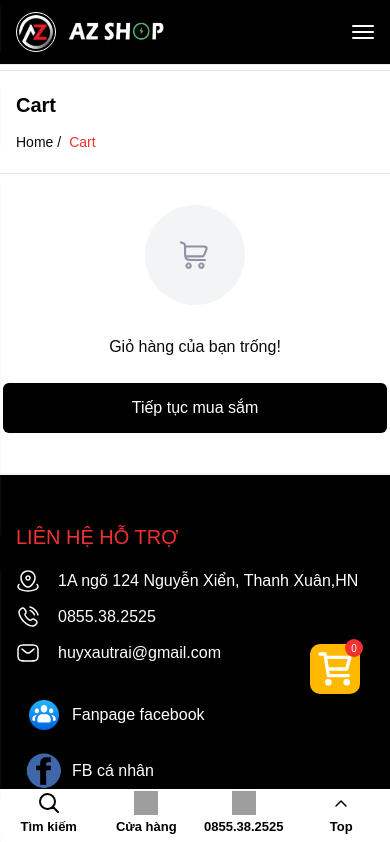
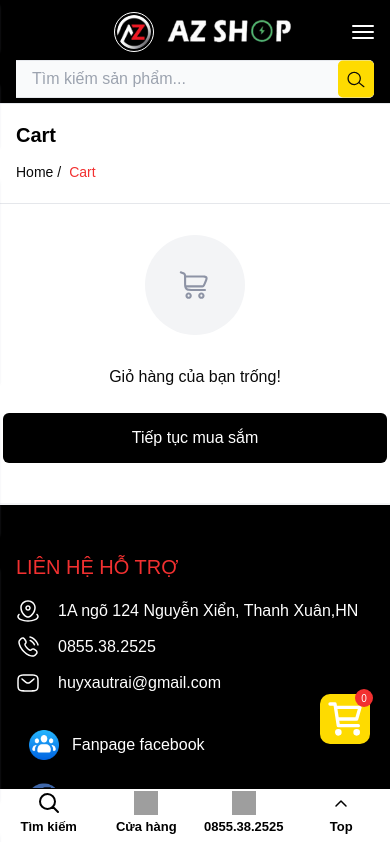
Before and after one commit to dqhuy209/AzShopClient, a Next.js app: page /cart in a window 390 px wide. Shown: the top 842 px of the page. Built offline with nearby package versions, Linux system fonts and the light colour scheme; grey boxes are pictures that could not be loaded.

Commit message:
fix: fix header

```diff
--- a/src/components/Common/Breadcrumb.jsx
+++ b/src/components/Common/Breadcrumb.jsx
@@ -3,7 +3,7 @@ import React from 'react'
 
 const Breadcrumb = ({ title, pages }) => {
   return (
-    <div className="overflow-hidden shadow-breadcrumb  pt-[70px] sm:pt-[155px] md:pt-[50px] lg:pt-[95px] xl:pt-[165px]">
+    <div className="overflow-hidden shadow-breadcrumb  pt-[100px]  md:pt-[50px] lg:pt-[95px] xl:pt-[165px]">
       <div className="border-t border-gray-3">
         <div className="max-w-[1170px] w-full mx-auto px-4 sm:px-8 xl:px-0 xl:mt-[20px] py-5 xl:py-7">
           <div className="flex flex-col lg:flex-row sm:items-center justify-between gap-3">
--- a/src/components/Header/index.jsx
+++ b/src/components/Header/index.jsx
@@ -59,7 +59,7 @@ const Header = () => {
     >
       <button
         onClick={handleOpenCartModal}
-        className="lg:hidden items-end lg:gap-2.5 fixed w-[50px] h-[50px] bottom-[150px] right-[30px] bg-[#ffb900] p-[5px] rounded-[10px]"
+        className="lg:hidden items-end lg:gap-2.5 fixed w-[50px] h-[50px] bottom-[100px] right-[20px] bg-[#fedb00] p-[5px] rounded-[10px]"
       >
         <div className="relative inline-block w-[40px] h-[40px]">
           <Image src={'/images/icons/icon-cart.svg'} alt={'icon-cart'} fill />
@@ -72,8 +72,9 @@ const Header = () => {
       <div className="absolute z-[10] bg-black w-full h-full top-0 left-0"></div>
       <div className="max-w-[1170px] mx-auto px-4 sm:px-7.5 xl:px-0 relative z-[20]">
         <div
-          className={`flex flex-row gap-5 items-center xl:justify-between ease-out duration-200 ${stickyMenu ? 'py-3 lg:py-4' : 'py-3 xl:py-6'}`}
+          className={`flex flex-row gap-5 items-center justify-between lg:justify-between ease-out duration-200 ${stickyMenu ? 'pt-3 pb-2 lg:py-4' : 'pt-3 pb-2 xl:py-6'}`}
         >
+          <div className="w-[60px] h-[1px] lg:hidden"></div>
           <Link
             className="flex-shrink-0 flex gap-x-[10px] items-center"
             href="/"
@@ -87,12 +88,12 @@ const Header = () => {
                   className="object-contain border border-white rounded-full p-[2px] lg:p-[16px]"
                 />
               </div>
-              <div className="w-[100px] h-[40px] relative">
+              <div className="w-[130px] h-[40px] relative  lg:hidden">
                 <Image
                   src="/images/logo/text-logo.png"
                   alt="Logo"
                   fill
-                  className="w-full object-contain lg:hidden"
+                  className="w-full object-contain"
                 />
               </div>
               {/* <p className="font-medium text-white text-custom-lg lg:hidden lg:text-custom-lg whitespace-nowrap">
@@ -107,9 +108,9 @@ const Header = () => {
               className={'hidden lg:block'}
             />
           </Link>
-          <div className="w-full">
+          <div className="w-full hidden lg:block">
             <form>
-              <div className="relative hidden w-full lg:block">
+              <div className="relative  w-full ">
                 <input
                   onChange={(e) => setSearchQuery(e.target.value)}
                   value={searchQuery}
@@ -151,8 +152,7 @@ const Header = () => {
             </form>
           </div>
           {/* <!-- header top right --> */}
-          <div className="flex w-full lg:w-auto items-center lg:gap-7.5">
-            {/*hidden xl:flex*/}
+          <div className="flex w-fit lg:w-auto items-center lg:gap-7.5">
             <div className="lg:flex items-center gap-3.5">
               <svg
                 width="24"
@@ -191,73 +191,10 @@ const Header = () => {
               </div>
             </div>
 
-            {/* <!-- divider --> */}
             <span className="hidden xl:block w-px h-7.5 bg-gray-4"></span>
 
-            <div className="flex items-center justify-end w-full gap-5 lg:w-auto">
+            <div className="flex items-center justify-end w-fit lg:w-full gap-5 ">
               <div className="flex items-center gap-5">
-                {/* <div className="lg:hidden">
-                  <Dialog>
-                    <DialogTrigger asChild>
-                      <div className="w-[25px] h-[25px] relative">
-                        <Image
-                          src={'/images/icons/icon-search.svg'}
-                          alt={'search'}
-                          fill
-                        />
-                      </div>
-                    </DialogTrigger>
-                    <DialogContent
-                      className="!top-[90px] !p-0 [&>button]:hidden"
-                      aria-label="My dialog"
-                    >
-                      <VisuallyHidden>
-                        <DialogTitle>Ẩn tiêu đề</DialogTitle>
-                      </VisuallyHidden>
-                      <DialogHeader className="space-x-0">
-                        <div className="relative w-full ">
-                          <input
-                            onChange={(e) => setSearchQuery(e.target.value)}
-                            value={searchQuery}
-                            type="search"
-                            name="search"
-                            id="search"
-                            onKeyDown={(e) => {
-                              if (e.key === 'Enter') {
-                                e.preventDefault()
-                                handleSearch()
-                              }
-                            }}
-                            placeholder="Tìm kiếm sản phẩm..."
-                            autoComplete="off"
-                            className="custom-search w-full rounded-r-[5px] bg-gray-1 !border-l-0 border border-gray-3 py-2.5 pl-4 pr-10 outline-none ease-in duration-200"
-                          />
-
-                          <button
-                            onClick={handleSearch}
-                            id="search-btn"
-                            aria-label="Search"
-                            className="absolute flex items-center justify-center duration-200 ease-in -translate-y-1/2 right-3 top-1/2 hover:text-blue"
-                          >
-                            <svg
-                              className="fill-current"
-                              width="18"
-                              height="18"
-                              viewBox="0 0 18 18"
-                              fill="none"
-                              xmlns="http://www.w3.org/2000/svg"
-                            >
-                              <path
-                                d="M17.2687 15.6656L12.6281 11.8969C14.5406 9.28123 14.3437 5.5406 11.9531 3.1781C10.6875 1.91248 8.99995 1.20935 7.19995 1.20935C5.39995 1.20935 3.71245 1.91248 2.44683 3.1781C-0.168799 5.79373 -0.168799 10.0687 2.44683 12.6844C3.71245 13.95 5.39995 14.6531 7.19995 14.6531C8.91558 14.6531 10.5187 14.0062 11.7843 12.8531L16.4812 16.65C16.5937 16.7344 16.7343 16.7906 16.875 16.7906C17.0718 16.7906 17.2406 16.7062 17.3531 16.5656C17.5781 16.2844 17.55 15.8906 17.2687 15.6656ZM7.19995 13.3875C5.73745 13.3875 4.38745 12.825 3.34683 11.7844C1.20933 9.64685 1.20933 6.18748 3.34683 4.0781C4.38745 3.03748 5.73745 2.47498 7.19995 2.47498C8.66245 2.47498 10.0125 3.03748 11.0531 4.0781C13.1906 6.2156 13.1906 9.67498 11.0531 11.7844C10.0406 12.825 8.66245 13.3875 7.19995 13.3875Z"
-                                fill=""
-                              />
-                            </svg>
-                          </button>
-                        </div>
-                      </DialogHeader>
-                    </DialogContent>
-                  </Dialog>
-                </div> */}
                 <button
                   onClick={handleOpenCartModal}
                   className="lg:flex items-end lg:gap-2.5 hidden "
@@ -339,6 +276,50 @@ const Header = () => {
             </div>
           </div>
         </div>
+        <div className="w-full mb-[5px]">
+          <form>
+            <div className="relative w-full lg:hidden">
+              <input
+                onChange={(e) => setSearchQuery(e.target.value)}
+                value={searchQuery}
+                type="search"
+                name="search"
+                id="search"
+                onKeyDown={(e) => {
+                  if (e.key === 'Enter') {
+                    e.preventDefault()
+                    handleSearch()
+                  }
+                }}
+                placeholder="Tìm kiếm sản phẩm..."
+                autoComplete="off"
+                className="custom-search w-full rounded-r-[5px] bg-gray-1
+                !border-l-0 border border-gray-3 py-[6px] pl-4 pr-10 outline-none ease-in duration-200"
+              />
+
+              <button
+                onClick={handleSearch}
+                id="search-btn"
+                aria-label="Search"
+                className="absolute rounded-[5px] bg-[#fedb00] w-[36px] h-[37px] flex items-center justify-center duration-200 ease-in -translate-y-1/2 right-[0.5px] top-1/2 hover:text-blue"
+              >
+                <svg
+                  className="fill-current"
+                  width="18"
+                  height="18"
+                  viewBox="0 0 18 18"
+                  fill="none"
+                  xmlns="http://www.w3.org/2000/svg"
+                >
+                  <path
+                    d="M17.2687 15.6656L12.6281 11.8969C14.5406 9.28123 14.3437 5.5406 11.9531 3.1781C10.6875 1.91248 8.99995 1.20935 7.19995 1.20935C5.39995 1.20935 3.71245 1.91248 2.44683 3.1781C-0.168799 5.79373 -0.168799 10.0687 2.44683 12.6844C3.71245 13.95 5.39995 14.6531 7.19995 14.6531C8.91558 14.6531 10.5187 14.0062 11.7843 12.8531L16.4812 16.65C16.5937 16.7344 16.7343 16.7906 16.875 16.7906C17.0718 16.7906 17.2406 16.7062 17.3531 16.5656C17.5781 16.2844 17.55 15.8906 17.2687 15.6656ZM7.19995 13.3875C5.73745 13.3875 4.38745 12.825 3.34683 11.7844C1.20933 9.64685 1.20933 6.18748 3.34683 4.0781C4.38745 3.03748 5.73745 2.47498 7.19995 2.47498C8.66245 2.47498 10.0125 3.03748 11.0531 4.0781C13.1906 6.2156 13.1906 9.67498 11.0531 11.7844C10.0406 12.825 8.66245 13.3875 7.19995 13.3875Z"
+                    fill=""
+                  />
+                </svg>
+              </button>
+            </div>
+          </form>
+        </div>
         {/* <!-- header top end --> */}
       </div>
       <div className="border-t border-gray-3 bg-[#ecebf0] z-[20] relative w-full">
--- a/src/components/Home/Hero/index.jsx
+++ b/src/components/Home/Hero/index.jsx
@@ -19,10 +19,10 @@ const Hero = () => {
         const response = await bannerService.getBanner()
 
         if (response.data.success && response.data.data?.content) {
-          const bannerData = response.data.data.content.map(banner => ({
+          const bannerData = response.data.data.content.map((banner) => ({
             id: banner.id,
             imageUrl: banner.imageUrl,
-            linkUrl: banner.linkUrl
+            linkUrl: banner.linkUrl,
           }))
           setBanners(bannerData)
         } else {
@@ -30,8 +30,8 @@ const Hero = () => {
             {
               id: 1,
               imageUrl: '/images/hero/banner.jpg',
-              linkUrl: '/home'
-            }
+              linkUrl: '/home',
+            },
           ])
         }
       } catch (error) {
@@ -41,8 +41,8 @@ const Hero = () => {
           {
             id: 1,
             imageUrl: '/images/hero/banner.jpg',
-            linkUrl: '/home'
-          }
+            linkUrl: '/home',
+          },
         ])
       } finally {
         setLoading(false)
@@ -53,7 +53,7 @@ const Hero = () => {
   }, [])
 
   return (
-    <section className="overflow-hidden pt-[71px] lg:mt-[-23px] lg:pt-30 xl:pt-51.5 bg-[#E5EAF4]">
+    <section className="overflow-hidden pt-[100px] lg:mt-[-23px] lg:pt-30 xl:pt-51.5 bg-[#E5EAF4]">
       <div className="w-full mx-auto">
         <div className="flex flex-wrap">
           <div className="w-full">
```
